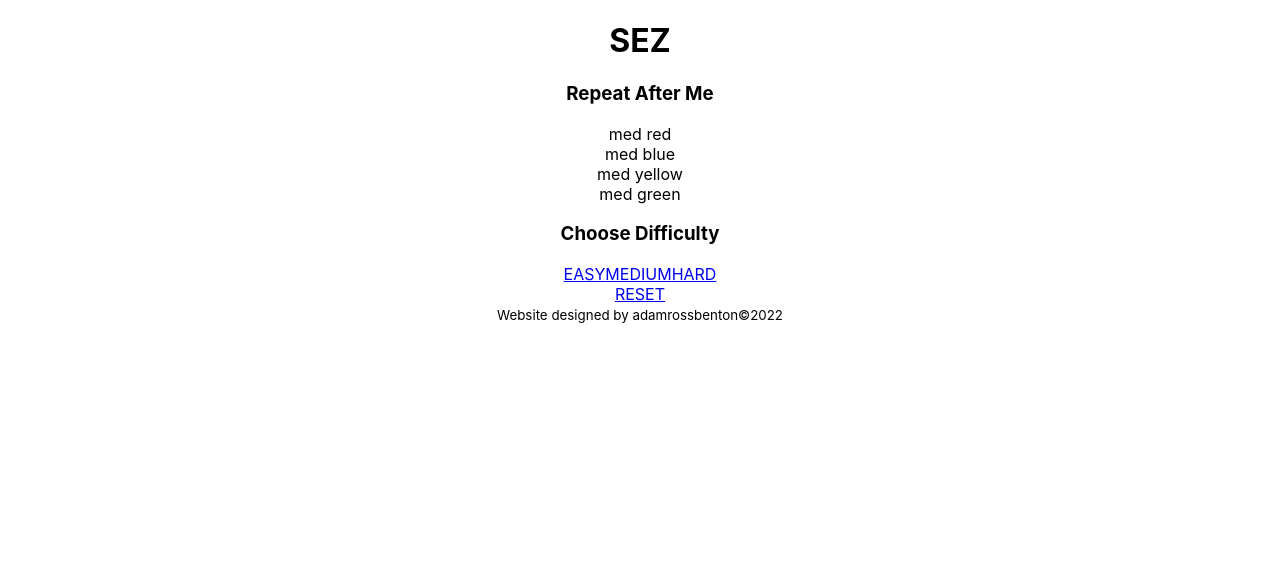
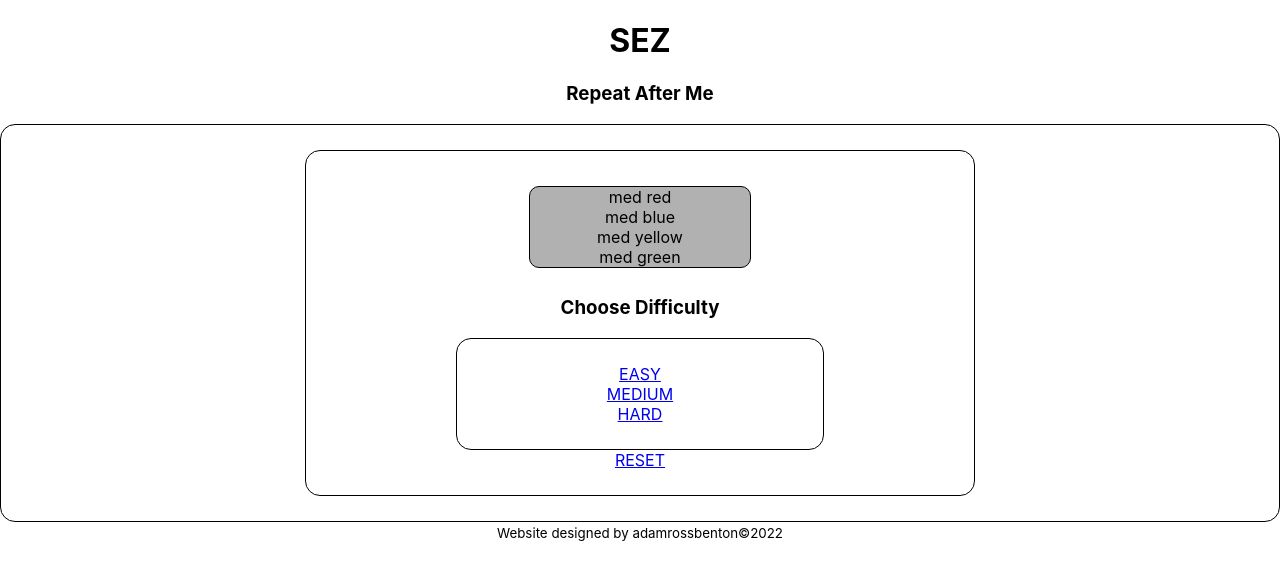
Before and after one commit to adamrossbenton/sez_js, a React (Create React App) app: page /medium in a window 1280 px wide. Shown: the top 580 px of the page. Built offline with nearby package versions, Linux system fonts and the light colour scheme.

Commit message:
beginning board style setup

```diff
--- a/src/App.js
+++ b/src/App.js
@@ -1,7 +1,6 @@
-// DEPENDENCIES
-
 // STYLING
 import './App.css';
+import './Styles.css';
 
 // COMPONENTS
 import Header from "./components/Header.js"
--- /dev/null
+++ b/src/Styles.css
@@ -0,0 +1,28 @@
+.container {
+    display: flex;
+    flex-direction: column;
+    justify-content: center;
+    align-items: center;
+    padding: 25px 50px;
+    border: 1px solid black;
+    border-radius: 15px;
+}
+
+@media (min-width: 769px) {
+
+    .container {
+        padding: 25px 150px;
+    }
+
+    .board {
+        margin: 10px;
+        border: 1px solid black;
+        border-radius: 10px;
+        background-color: rgba(100,100,100,0.5);
+        width: 60%;
+    }
+}
+
+@media (min-width: 1200px) {
+
+}
```
